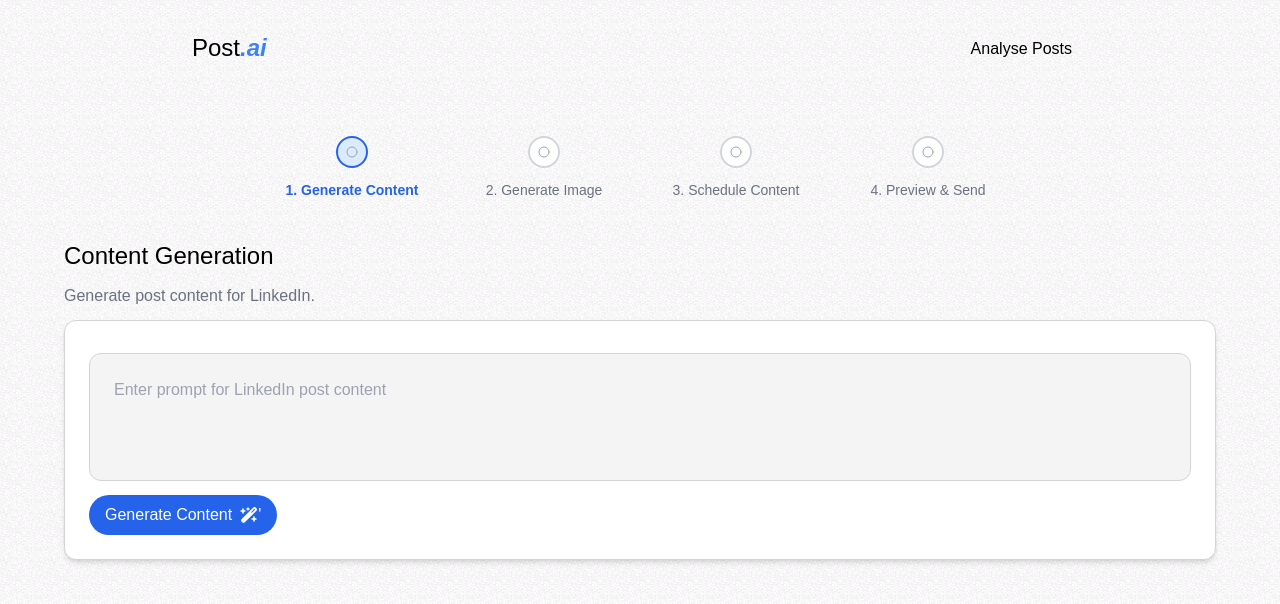
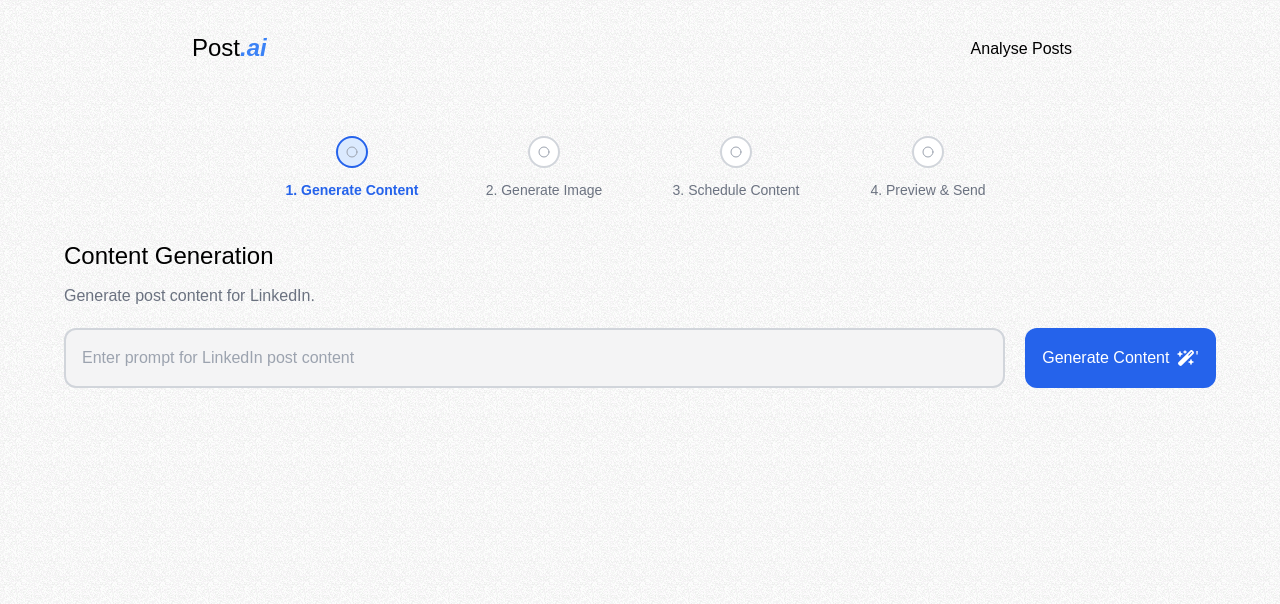
Before and after one commit to Aditya1101999/linkedin-post-automation, a React (Create React App) app in the folder client/: page /generate in a window 1280 px wide. Shown: the top 604 px of the page. Built offline with nearby package versions, Linux system fonts and the light colour scheme.

Commit message:
added toggle of days

```diff
--- a/client/src/components/ContentQuery.js
+++ b/client/src/components/ContentQuery.js
@@ -33,30 +33,31 @@ export default function ContentQuery({ content, setContent }) {
         <>
             <h3 className="max-width text-2xl font-bebas">Content Generation</h3>
             <p className="max-width text-md font-montserrat mt-3 text-gray-500">Generate post content for LinkedIn.</p>
-            <div className="max-width p-6 bg-white border border-zinc-300 rounded-xl shadow-md mt-3">
+            <div className="max-width flex flex-row gap-5  mt-3">
 
-                <textarea
+                <input
                     value={contentQuery}
                     onChange={(e) => setContentQuery(e.target.value)}
                     placeholder="Enter prompt for LinkedIn post content"
-                    className="w-full h-32 p-6 mt-2 bg-zinc-100 border border-zinc-300 rounded-xl resize-none font-montserrat"
+                    className="w-full p-4 mt-2 bg-zinc-100 border-2 border-gray-300 rounded-xl resize-none font-montserrat"
                 />
                 <button
                     onClick={handleGenerateContent}
-                    className={`flex items-center justify-center px-4 py-2 mt-2 text-white rounded-full font-montserrat text-md ${loading ? 'bg-gray-400 cursor-not-allowed' :' bg-blue-600 hover:bg-blue-700'}`}
+                    className={`w-1/5 flex items-center justify-center px-3 py-2 mt-2 text-white rounded-xl font-montserrat text-md ${loading ? 'bg-gray-400 cursor-not-allowed' :' bg-blue-600 hover:bg-blue-700'}`}
                 >
                     {loading ? (<> Generating Content <SyncLoader className='ml-2' size={5} color='#ffffff' /></>): (<>Generate Content <FontAwesomeIcon icon={faWandMagicSparkles} className="ml-2" />'</>)}
 
                 </button>
-                {content && (
+
+            </div>
+            {content && (
                     <div>
-                        <h4 className="mt-5 text-md font-montserrat font-semibold">Generated Content:</h4>
-                        <Markdown className="mt-4 bg-zinc-100 border border-zinc-300 rounded-xl p-6">
+                        <h4 className="max-width mt-10 text-md font-montserrat font-semibold">Generated Content:</h4>
+                        <Markdown className="max-width mt-4 bg-zinc-100 border border-zinc-300 rounded-xl p-6">
                             {content}
                         </Markdown>
                     </div>
                 )}
-            </div>
         </>
     )
 }
--- a/client/src/components/ImageQuery.js
+++ b/client/src/components/ImageQuery.js
@@ -33,27 +33,28 @@ export default function ImageQuery({image, setImage}){
         <>
          <h3 className="max-width text-2xl font-bebas">Image Generation</h3>
          <p className="max-width text-md font-montserrat mt-3 text-gray-500">Generate post image for LinkedIn.</p>
-        <div className="max-width p-6 mt-3 bg-white border border-zinc-300 rounded-xl shadow-md">
+        <div className="max-width flex flex-row gap-5  mt-3">
 
-          <textarea
+          <input
             value={imageQuery}
             onChange={(e) => setImageQuery(e.target.value)}
             placeholder="Enter prompt for LinkedIn Image"
-            className="w-full h-32 p-6 mt-2 bg-zinc-100 border border-zinc-300 rounded-xl resize-none font-montserrat"
+            className="w-full p-4 mt-2 bg-zinc-100 border-2 border-gray-300 rounded-xl resize-none font-montserrat"
           />
           <button
             onClick={handleGenerateImage}
-            className={`flex items-center justify-center px-4 py-2 mt-2 text-white rounded-full font-montserrat text-md ${loading ? 'bg-gray-400 cursor-not-allowed' :' bg-blue-600 hover:bg-blue-700'}`}
+            className={`w-1/5 flex items-center justify-center px-3 py-2 mt-2 text-white rounded-xl font-montserrat text-md ${loading ? 'bg-gray-400 cursor-not-allowed' :' bg-blue-600 hover:bg-blue-700'}`}
           >
            {loading ? (<> Generating Image <SyncLoader className='ml-2' size={5} color='#ffffff' /></>): (<>Generate Image <FontAwesomeIcon icon={faWandMagicSparkles} className="ml-2" />'</>)}
           </button>
-          {image && (
+
+        </div>
+        {image && (
             <div>
-              <h4 className="mt-5 text-md font-montserrat font-semibold">Generated Image:</h4>
-              <img src={image} alt="Generated" className="mt-2 rounded-xl" />
+              <h4 className="max-width mt-5 text-md font-montserrat font-semibold">Generated Image:</h4>
+              <img src={image} alt="Generated" className="max-width mt-2 rounded-xl" />
             </div>
           )}
-        </div>
         </>
     )
 }
--- a/client/src/components/Schedule.js
+++ b/client/src/components/Schedule.js
@@ -3,16 +3,18 @@ export default function Schedule({ days, setDays }) {
 
   const [status, setStatus] = useState('');
 
+  const [selectedDays, setSelectedDays] = useState([]);
+
   const daysList = [
-    {"id":0,"label":"Mon"},
-    {"id":1,"label":"Tue"},
-    {"id":2,"label":"Wed"},
+    { "id": 0, "label": "Mon" },
+    { "id": 1, "label": "Tue" },
+    { "id": 2, "label": "Wed" },
 
-    {"id":3,"label":"Thu"},
-    {"id":4,"label":"Fri"},
-    {"id":5,"label":"Sat"},
+    { "id": 3, "label": "Thu" },
+    { "id": 4, "label": "Fri" },
+    { "id": 5, "label": "Sat" },
 
-    {"id":6,"label":"Sun"},
+    { "id": 6, "label": "Sun" },
   ]
 
   const handleAutomatedPosts = async () => {
@@ -34,11 +36,11 @@ export default function Schedule({ days, setDays }) {
       <h1 className="text-2xl font-bebas">Choose your Schedule Strategy</h1>
       <p className="text-md font-montserrat mt-3 text-gray-500">Choose the hours and days you want to post to LinkedIn automatically. You can choose a default one or can customise one.</p>
       <div className="flex flex-row mt-3 gap-5">
-        <div className="w-full p-6 border-2 border-blue-500 rounded-xl bg-white">
+        <div className="w-full p-6 border-2 shadow-sm border-blue-500 rounded-xl bg-white">
           <h1 className="font-montserrat text-md font-semibold text-slate-900">Default</h1>
           <p className="font-montserrat text-md text-gray-500 mt-3">Suited best for posting the content for one day at a designated time.</p>
         </div>
-        <div className="w-full p-6 border-2 border-gray-300 rounded-xl bg-white">
+        <div className="w-full p-6 border-2 shadow-sm border-gray-300 rounded-xl bg-white">
           <h1 className="font-montserrat text-md font-semibold text-slate-900">Custom</h1>
           <p className="font-montserrat text-md text-gray-500 mt-3">Choose your days for the content to be posted on LinkedIn.</p>
         </div>
@@ -50,9 +52,9 @@ export default function Schedule({ days, setDays }) {
         <p className="text-md font-montserrat mt-3 text-gray-500">Select the days of the week to be active.</p>
 
         <div className="flex flex-row items-center mt-3 gap-3">
-          {daysList.map((step)=>(
-              <div className="bg-white p-3 rounded-xl w-full border border-gray-500 font-montserrat text-center" key={step.id}>{step.label}</div>
-        ))}
+          {daysList.map((step) => (
+            <div className={`cursor-pointer p-3 shadow-sm bg-white rounded-xl w-full border-2  font-montserrat text-center ${selectedDays.includes(step.id) ? "border-blue-500" : "border-gray-300"}`} key={step.id} onClick={() => setSelectedDays(prev => prev.includes(step.id) ? prev.filter(id => id !== step.id) : [...prev, step.id])}>{step.label}</div>
+          ))}
         </div>
 
       </div>
```
Also changed, not shown: 1 other file (tests, documents, lock files or other folders).
